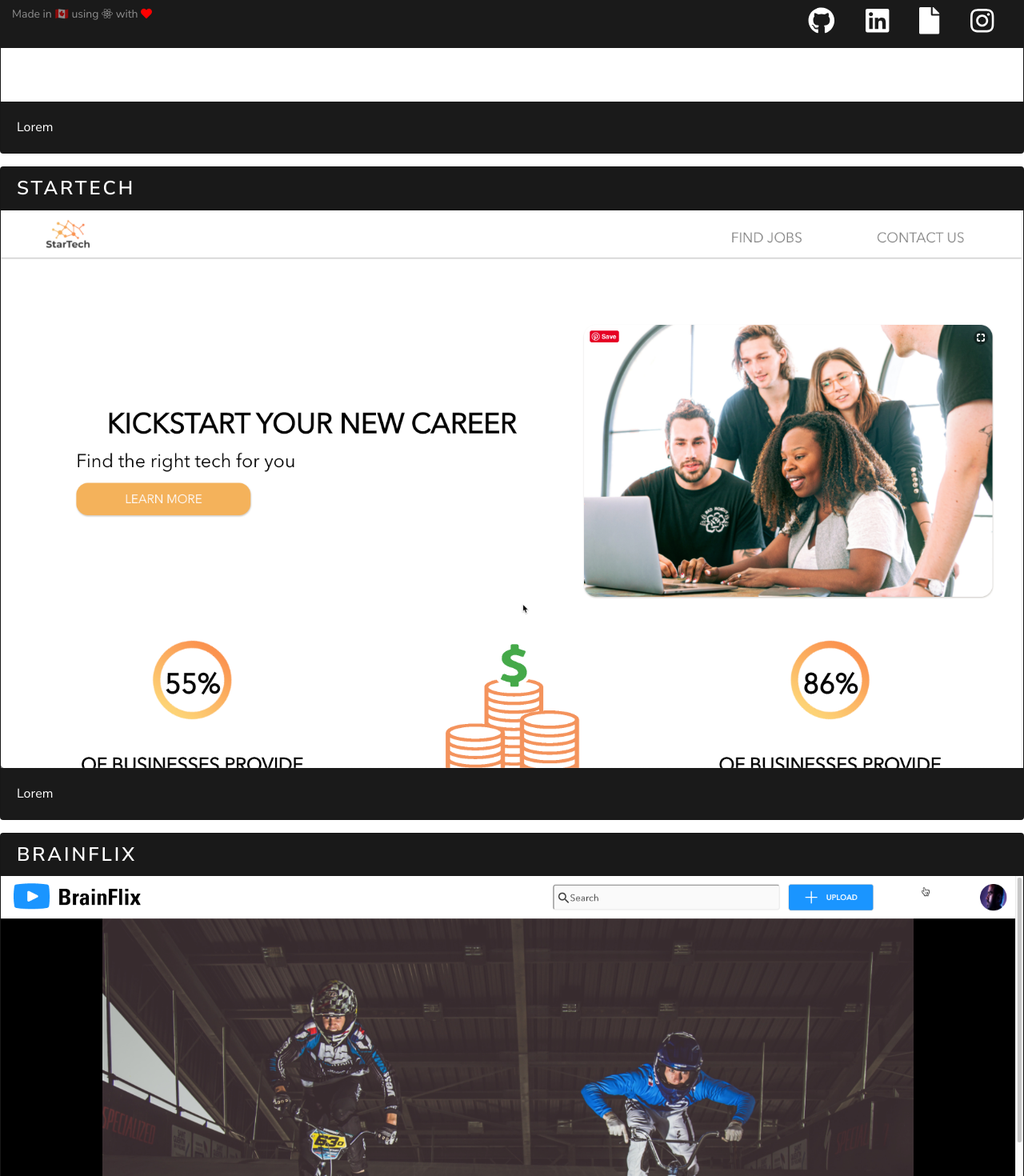
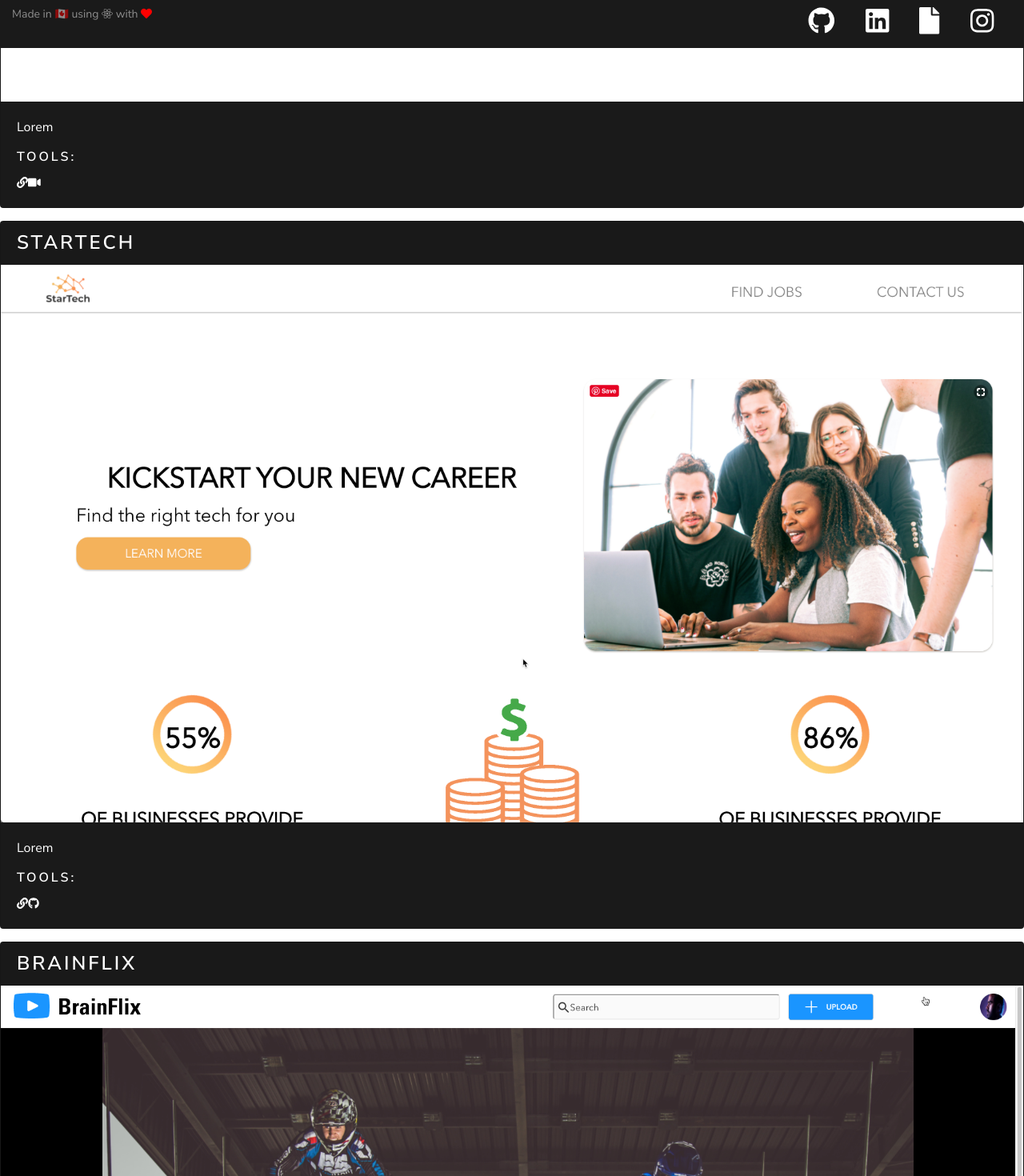
Before and after one commit to eulaaab/portfolio-v1, a React (Create React App) app: page /works in a window 1280 px wide. Shown: the part 740-2210 px from the top of the page at 80% size. Built offline with nearby package versions, Linux system fonts and the light colour scheme.

Commit message:
added icons workscard component

```diff
--- a/src/components/WorkCard/WorkCard.js
+++ b/src/components/WorkCard/WorkCard.js
@@ -1,6 +1,9 @@
 import React from "react";
 import "bootswatch/dist/lux/bootstrap.css";
 import "./WorkCard.scss";
+import { FontAwesomeIcon } from "@fortawesome/react-fontawesome";
+import { faGithub } from "@fortawesome/free-brands-svg-icons";
+import { faLink, faVideo } from "@fortawesome/free-solid-svg-icons";
 
 const WorkCard = (item) => {
   const { id, name, description, images, tools, github, website, video } = item;
@@ -10,9 +13,30 @@ const WorkCard = (item) => {
       <div className="card text-white bg-primary mb-3">
         <h3 className="card-header">{name}</h3>
         <img src={images[0]} alt="image" className="card__image" />
-
         <div className="card-body">
           <p className="card-text">{description}</p>
+          <h5 className="card-title">TOOLS: </h5>
+          {website ? (
+            <a href={website} target="_blank">
+              <FontAwesomeIcon icon={faLink} />
+            </a>
+          ) : (
+            ""
+          )}
+          {github ? (
+            <a href={github} target="_blank">
+              <FontAwesomeIcon icon={faGithub} />
+            </a>
+          ) : (
+            ""
+          )}
+          {video ? (
+            <a href={video} target="_blank">
+              <FontAwesomeIcon icon={faVideo} />
+            </a>
+          ) : (
+            ""
+          )}
         </div>
       </div>
     </>
--- a/src/components/WorkCard/WorkCard.scss
+++ b/src/components/WorkCard/WorkCard.scss
@@ -1,9 +1,11 @@
+@import "../../styles//partials/variables";
+
 .card {
   &__image {
     width: 100% !important;
   }
 }
 
-.img {
-  // width: 100% !important;
+a {
+  color: $white;
 }
--- a/src/pages/About/About.js
+++ b/src/pages/About/About.js
@@ -84,8 +84,7 @@ export default class About extends Component {
                     <FontAwesomeIcon
                       icon={faJs}
                       className="icon"
-                      alt=""
-                      JavaScript
+                      alt=" JavaScript"
                     />
                   </li>
                   <li>
```
